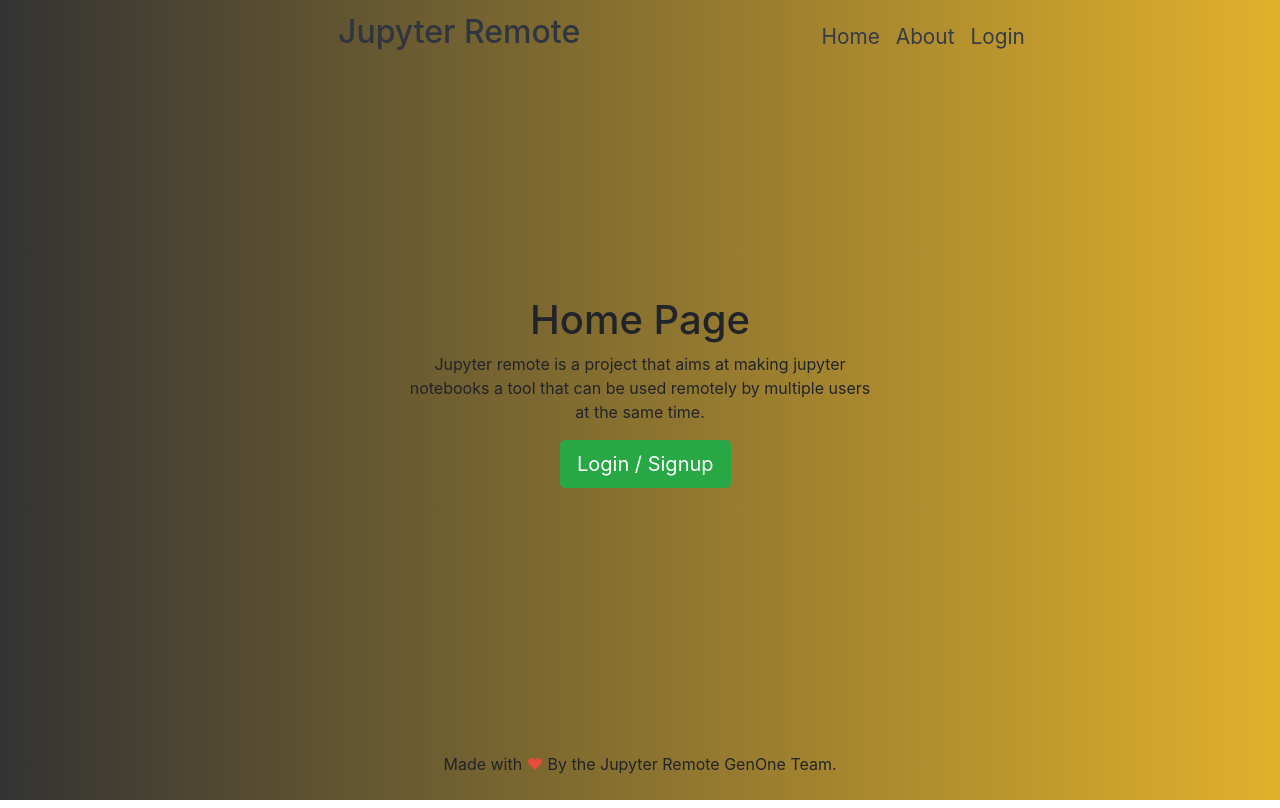
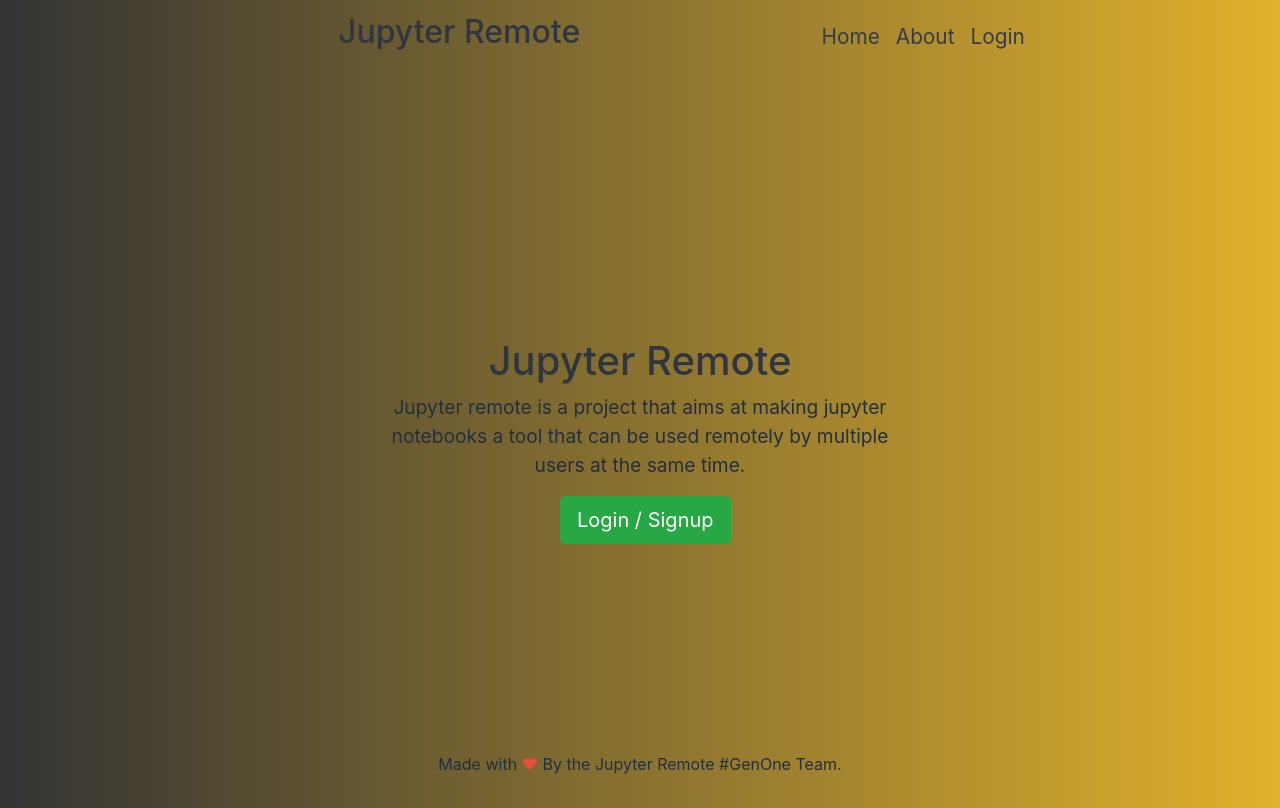
Before and after one commit to Etanyauh/JupyterRemote, a React (Create React App) app: page / in a window 1280 px wide. Built offline with nearby package versions, Linux system fonts and the light colour scheme.

Commit message:
Edited styles

```diff
--- a/src/components/Footer/Index.js
+++ b/src/components/Footer/Index.js
@@ -4,7 +4,7 @@ class Footer extends Component {
     render() {
         return (
             <footer>
-                <p className="center">Made with <span className="text-heart">&hearts;</span> By the Jupyter Remote GenOne Team.</p>
+                <p className="center">Made with <span className="text-heart">&hearts;</span> By the Jupyter Remote #GenOne Team.</p>
             </footer>
         )
     }
--- a/src/components/Home/Index.js
+++ b/src/components/Home/Index.js
@@ -6,7 +6,7 @@ class Home extends Component {
         return (
             <div className='home container'>
                 <div className="mast-cover inner">
-                    <h1 className="center">Home Page</h1>
+                    <h1 className="center cover-heading">Jupyter Remote</h1>
                     <p className="center cover-paragraph">Jupyter remote is a project that aims at making jupyter notebooks a tool that
                        can be used remotely by multiple users at the same time.</p>
 
--- a/src/styles/components/footer/footer.scss
+++ b/src/styles/components/footer/footer.scss
@@ -3,4 +3,5 @@ footer {
     display: flex;
     justify-content: center;
     align-items: flex-end;
+    color: #222f3e;
 }
--- a/src/styles/components/home/home.scss
+++ b/src/styles/components/home/home.scss
@@ -2,14 +2,23 @@
     display: flex;
     justify-content: center;
     flex-direction: column;
-    height: 40rem;
+    height: 46rem;
 }
 
 .inner {
-    padding: 20rem;
+    padding: 18rem;
 }
 
 .action-btn {
     width: 10rem;
     margin: 0 auto;
 }
+
+.cover-paragraph {
+    color: #222f3e;
+    font-size: 1.2rem;
+}
+
+.cover-heading {
+    color: #2f3640;
+}
--- a/src/styles/main.scss
+++ b/src/styles/main.scss
@@ -10,4 +10,6 @@ main {
     color: #e74c3c;
 }
 
+$text-color: #353b48;
+
 @import 'components/main.scss';
```
